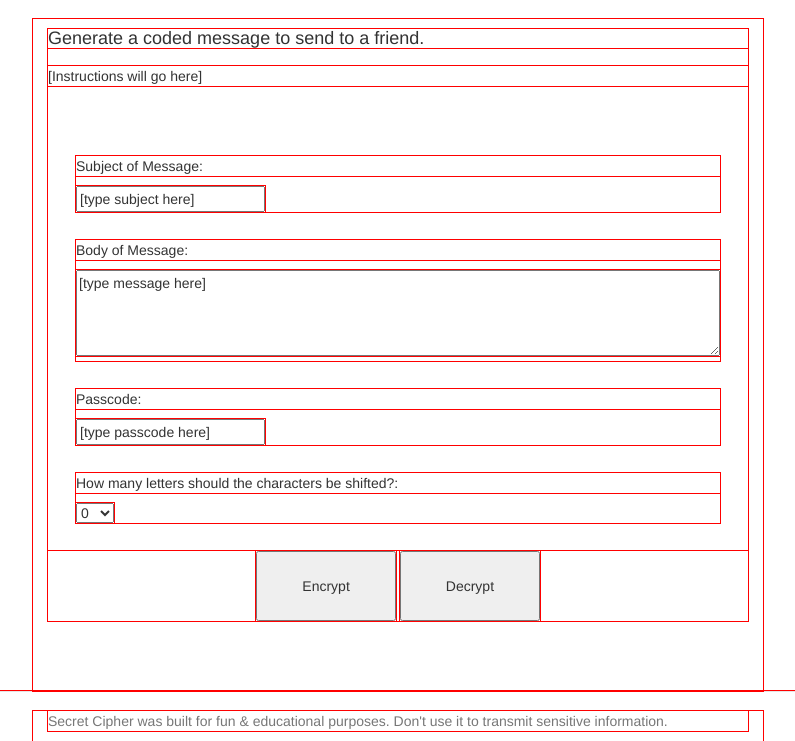
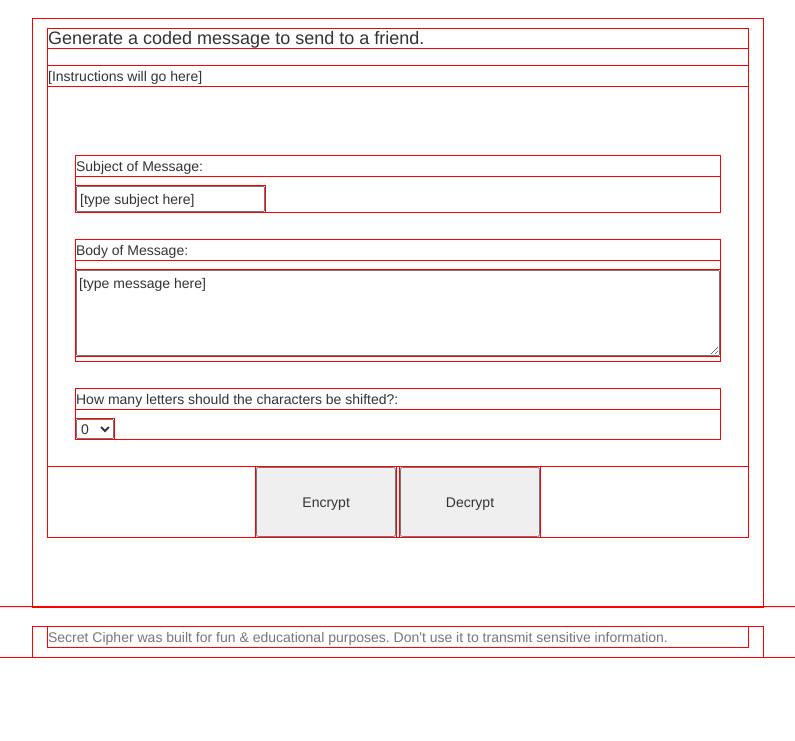
Before and after one commit to GreenGiraffe1/Caesars-Cipher, a plain HTML site: page app/index.html in a window 1280 px wide. Shown: the part 82-823 px from the top of the page, without its empty margins (242-1037 px from the left). After the commit the page ends 800 px from the top, so only its background shows below. Drawn offline with nearby package versions, Linux system fonts and the light colour scheme; some packages are replaced by stand-ins of ours; files that its build step writes are made by us from their sources.

Commit message:
feat: Remove passcode section from app

```diff
--- a/app/scripts/controllers/encrypt.js
+++ b/app/scripts/controllers/encrypt.js
@@ -22,6 +22,5 @@ angular.module('secretCipherApp')
     // };
     this.subject = '[type subject here]';
     this.message = '[type message here]';
-    this.passcode = '[type passcode here]';
     this.algorithm = null;
   });
--- a/app/styles/main.css
+++ b/app/styles/main.css
@@ -9,7 +9,7 @@ h4  {
 .intro {
     margin-bottom: 5em;
 }
-.subject, .body, .passcode, .character-shift {
+.subject, .body, .character-shift {
     margin: 2em;
 }
 .cycle {
--- a/app/views/encrypt.html
+++ b/app/views/encrypt.html
@@ -11,11 +11,6 @@
 <div class="body">
     <p>Body of Message:</p>
     <textarea name="msgBody" rows="4" cols="80">{{encrypt.message}}</textarea>
-</div>
-
-<div class="passcode">
-    <p>Passcode:</p>
-    <input type="text" name="passcode" value="{{encrypt.passcode}}">
 </div>
 
 <div class="character-shift">
```
